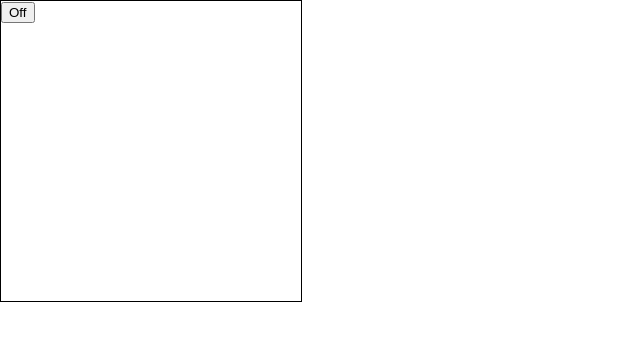
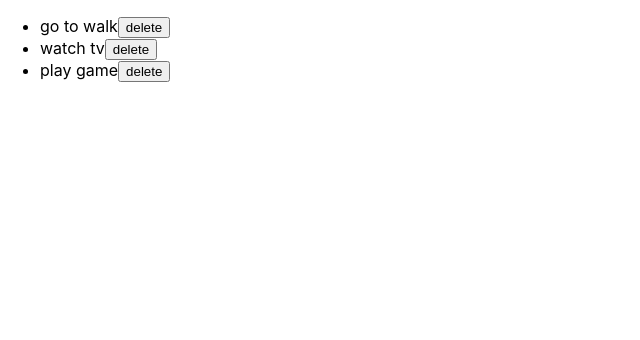
Before and after one commit to Plohishka/my-app, a React (Create React App) app: page / in a window 1280 px wide. Shown: the top 340 px of the page, without its empty margins (0-640 px from the left). Built offline with nearby package versions, Linux system fonts and the light colour scheme.

Commit message:
home work TodoItem

```diff
--- /dev/null
+++ b/src/components/TodoList/TodoItem.js
@@ -0,0 +1,26 @@
+
+
+
+function TodoItem({ id, text, remove }) {
+
+
+    return (
+
+        <li key={id}>
+            <span>{text}</span>
+            <button onClick={() => remove(id)}>
+                delete
+            </button>
+        </li>
+
+    )
+
+
+}
+
+
+
+
+
+
+export default TodoItem;
--- a/src/components/TodoList/TodoList.js
+++ b/src/components/TodoList/TodoList.js
@@ -1,9 +1,10 @@
 import React, { useState } from 'react';
+import TodoItem from './TodoItem';
 
 
-function TodoList() {
+function TodoList(props) {
 
-   const arr = [
+    const arr = [
         {
             id: '1',
             text: 'go to walk'
@@ -26,19 +27,16 @@ function TodoList() {
         }))
     }
 
-
-        const res =  notes.map((note) => <li key={note.id}>
-            <span>{note.text}</span>
-        <button onClick={() => remove(note.id)}>
-            delete
-        </button>
-        </li>);
-
-
+    const res = notes.map((note) => {
+        return <TodoItem
+            id={note.id}
+            text={note.text}
+            remove={remove}
+        />
+    })
 
     return <ul>
         {res}
-
     </ul>
 
 
--- a/src/index.js
+++ b/src/index.js
@@ -6,8 +6,9 @@ import Greeting from './components/Greeting/Greeting';
 import Text from './components/TodoList/TodoList';
 import reportWebVitals from './reportWebVitals';
 import Scene from '../src/components/Scene/Scene';
+import TodoList from './components/TodoList/TodoList';
 
 const root = ReactDOM.createRoot(document.getElementById('root'));
 root.render(
-    <Scene />
+    <TodoList />
 );
```
